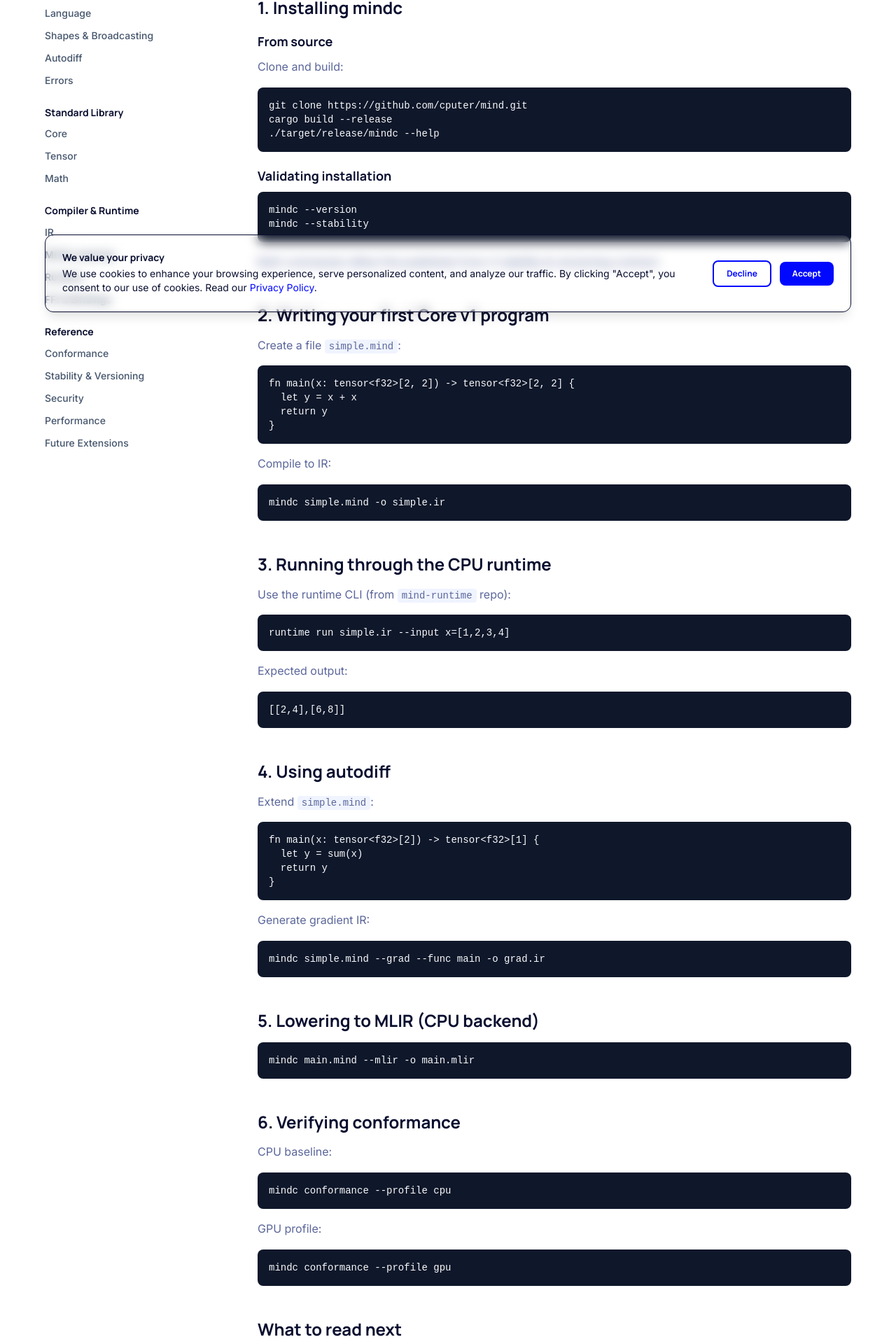
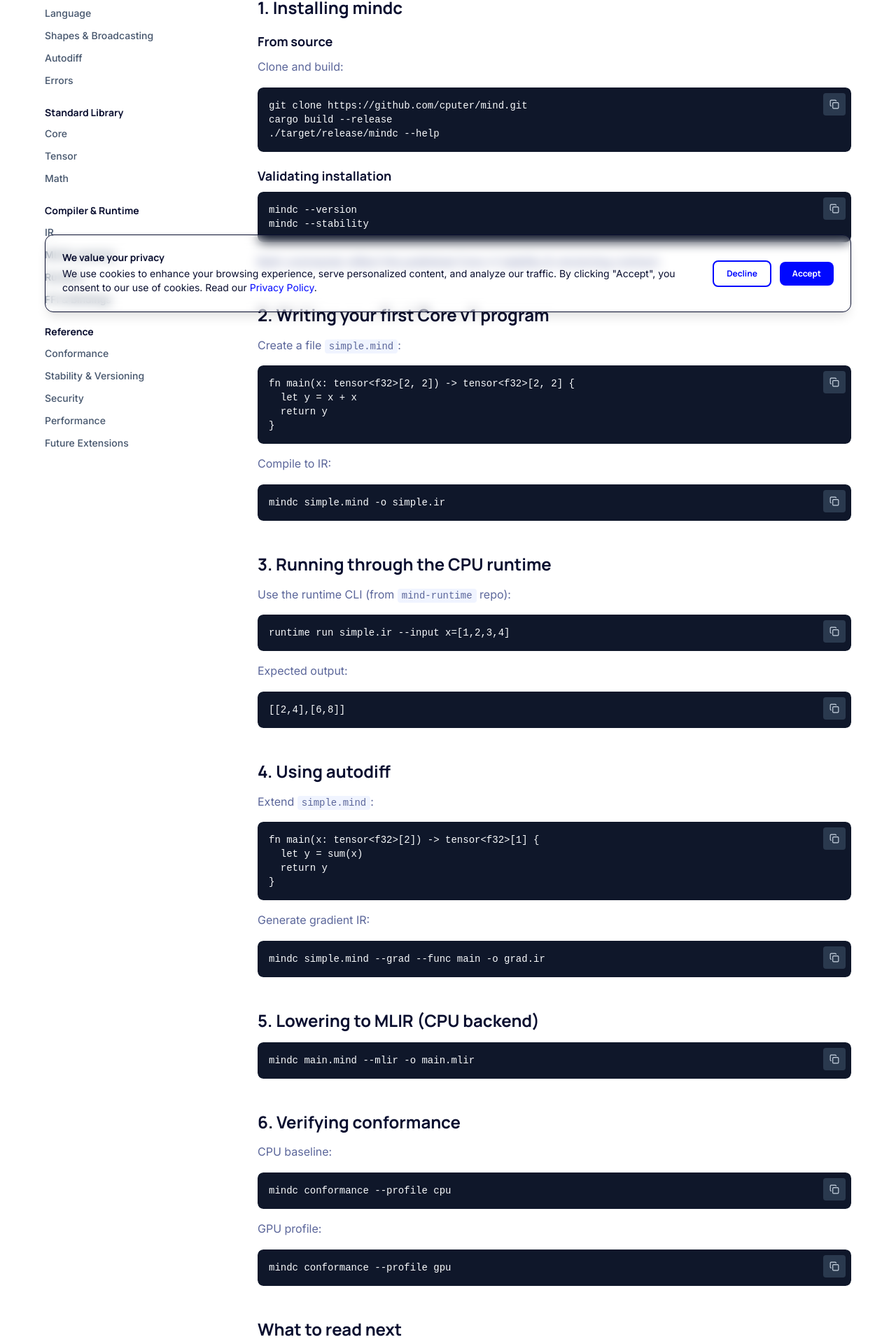
Before and after one commit to star-ga/mindlang.dev, a Next.js app: page /docs/using-core-v1 in a window 1280 px wide. Shown: the part 338-2258 px from the top of the page at 70% size. Built offline with nearby package versions, Linux system fonts and the light colour scheme.

Commit message:
Make code block copy button always visible
- Remove opacity-0/group-hover:opacity-100 from CodeBlock button
- Convert using-core-v1 and cookbook pages to use CodeBlock component
- All code blocks now have visible copy buttons

```diff
--- a/src/app/docs/cookbook/page.tsx
+++ b/src/app/docs/cookbook/page.tsx
@@ -1,5 +1,6 @@
 import { Metadata } from "next";
 import { Breadcrumbs } from "@/components/ui/Breadcrumbs";
+import { CodeBlock } from "@/components/ui/CodeBlock";
 import { DocsSidebar, MobileDocsSidebar } from "@/components/ui/DocsSidebar";
 import { PageNavigation } from "@/components/ui/PageNavigation";
 
@@ -25,64 +26,44 @@ export default function CookbookPage() {
                         </p>
 
                         <h2 className="text-2xl font-bold font-heading mt-12 mb-4">Recipe 1 — Simple arithmetic (CPU)</h2>
-                        <pre className="bg-slate-900 text-slate-50 p-4 rounded-lg text-sm font-mono overflow-x-auto mb-4">
-                            {`fn main(x: tensor<f32>[4]) -> tensor<f32>[4] { return x * 2.0 }`}
-                        </pre>
+                        <CodeBlock className="mb-4">{`fn main(x: tensor<f32>[4]) -> tensor<f32>[4] { return x * 2.0 }`}</CodeBlock>
                         <p className="text-muted mb-4">Run:</p>
-                        <pre className="bg-slate-900 text-slate-50 p-4 rounded-lg text-sm font-mono overflow-x-auto mb-8">
-                            {`mindc scale.mind -o scale.ir
-runtime run scale.ir --input x=[1,2,3,4]`}
-                        </pre>
+                        <CodeBlock className="mb-8">{`mindc scale.mind -o scale.ir
+runtime run scale.ir --input x=[1,2,3,4]`}</CodeBlock>
 
                         <h2 className="text-2xl font-bold font-heading mt-12 mb-4">Recipe 2 — Autodiff of a loss function</h2>
-                        <pre className="bg-slate-900 text-slate-50 p-4 rounded-lg text-sm font-mono overflow-x-auto mb-4">
-                            {`fn main(x: tensor<f32>[3]) -> tensor<f32>[1] {
+                        <CodeBlock className="mb-4">{`fn main(x: tensor<f32>[3]) -> tensor<f32>[1] {
   let y = sum(x * x)
   return y
-}`}
-                        </pre>
+}`}</CodeBlock>
                         <p className="text-muted mb-4">Gradient IR:</p>
-                        <pre className="bg-slate-900 text-slate-50 p-4 rounded-lg text-sm font-mono overflow-x-auto mb-4">
-                            {`mindc loss.mind --grad --func main -o loss.grad.ir`}
-                        </pre>
+                        <CodeBlock className="mb-4">{`mindc loss.mind --grad --func main -o loss.grad.ir`}</CodeBlock>
                         <p className="text-muted mb-8">Expected gradient: <code>2 * x</code>.</p>
 
                         <h2 className="text-2xl font-bold font-heading mt-12 mb-4">Recipe 3 — MLIR lowering for CPU</h2>
-                        <pre className="bg-slate-900 text-slate-50 p-4 rounded-lg text-sm font-mono overflow-x-auto mb-8">
-                            {`mindc scale.mind --mlir -o scale.mlir`}
-                        </pre>
+                        <CodeBlock className="mb-8">{`mindc scale.mind --mlir -o scale.mlir`}</CodeBlock>
 
                         <h2 className="text-2xl font-bold font-heading mt-12 mb-4">Recipe 4 — GPU profile: correct error handling</h2>
-                        <pre className="bg-slate-900 text-slate-50 p-4 rounded-lg text-sm font-mono overflow-x-auto mb-4">
-                            {`mindc main.mind --target gpu`}
-                        </pre>
+                        <CodeBlock className="mb-4">{`mindc main.mind --target gpu`}</CodeBlock>
                         <p className="text-muted mb-4">Expected result (Core v1-stable):</p>
-                        <pre className="bg-slate-900 text-slate-50 p-4 rounded-lg text-sm font-mono overflow-x-auto mb-8">
-                            {`error[runtime]: backend 'gpu' unavailable`}
-                        </pre>
+                        <CodeBlock className="mb-8">{`error[runtime]: backend 'gpu' unavailable`}</CodeBlock>
 
                         <h2 className="text-2xl font-bold font-heading mt-12 mb-4">Recipe 5 — Host embedding via the runtime API</h2>
-                        <pre className="bg-slate-900 text-slate-50 p-4 rounded-lg text-sm font-mono overflow-x-auto mb-4">
-                            {`let rt = MindRuntime::new_cpu()?;
+                        <CodeBlock className="mb-4">{`let rt = MindRuntime::new_cpu()?;
 let inp = rt.allocate(&tensor_desc_f32(&[2]))?;
 rt.write_tensor(inp, &[1.0, 3.0])?;
 
 let out = rt.allocate(&tensor_desc_f32(&[1]))?;
 rt.run_op("sum", &[inp], &[out])?;
 
-let result = rt.read_tensor(out)?;`}
-                        </pre>
+let result = rt.read_tensor(out)?;`}</CodeBlock>
                         <p className="text-muted mb-8">Output: <code>4.0</code>.</p>
 
                         <h2 className="text-2xl font-bold font-heading mt-12 mb-4">Recipe 6 — Running the official conformance suite</h2>
                         <p className="text-muted mb-4">CPU baseline:</p>
-                        <pre className="bg-slate-900 text-slate-50 p-4 rounded-lg text-sm font-mono overflow-x-auto mb-4">
-                            {`mindc conformance --profile cpu`}
-                        </pre>
+                        <CodeBlock className="mb-4">{`mindc conformance --profile cpu`}</CodeBlock>
                         <p className="text-muted mb-4">GPU profile:</p>
-                        <pre className="bg-slate-900 text-slate-50 p-4 rounded-lg text-sm font-mono overflow-x-auto">
-                            {`mindc conformance --profile gpu`}
-                        </pre>
+                        <CodeBlock>{`mindc conformance --profile gpu`}</CodeBlock>
                     </div>
 
                     <PageNavigation
--- a/src/app/docs/using-core-v1/page.tsx
+++ b/src/app/docs/using-core-v1/page.tsx
@@ -1,6 +1,7 @@
 import { Metadata } from "next";
 import Link from "next/link";
 import { Breadcrumbs } from "@/components/ui/Breadcrumbs";
+import { CodeBlock } from "@/components/ui/CodeBlock";
 import { DocsSidebar, MobileDocsSidebar } from "@/components/ui/DocsSidebar";
 import { PageNavigation } from "@/components/ui/PageNavigation";
 
@@ -28,69 +29,47 @@ export default function UsingCoreV1Page() {
                         <h2 className="text-2xl font-bold font-heading mt-12 mb-4">1. Installing mindc</h2>
                         <h3 className="text-lg font-bold mt-6 mb-3">From source</h3>
                         <p className="text-muted mb-4">Clone and build:</p>
-                        <pre className="bg-slate-900 text-slate-50 p-4 rounded-lg text-sm font-mono overflow-x-auto mb-6">
-                            {`git clone https://github.com/cputer/mind.git
+                        <CodeBlock className="mb-6">{`git clone https://github.com/cputer/mind.git
 cargo build --release
-./target/release/mindc --help`}
-                        </pre>
+./target/release/mindc --help`}</CodeBlock>
 
                         <h3 className="text-lg font-bold mt-6 mb-3">Validating installation</h3>
-                        <pre className="bg-slate-900 text-slate-50 p-4 rounded-lg text-sm font-mono overflow-x-auto mb-4">
-                            {`mindc --version
-mindc --stability`}
-                        </pre>
+                        <CodeBlock className="mb-4">{`mindc --version
+mindc --stability`}</CodeBlock>
                         <p className="text-muted mb-8">Both commands reflect the published Core v1 stability & versioning contract.</p>
 
                         <h2 className="text-2xl font-bold font-heading mt-12 mb-4">2. Writing your first Core v1 program</h2>
                         <p className="text-muted mb-4">Create a file <code>simple.mind</code>:</p>
-                        <pre className="bg-slate-900 text-slate-50 p-4 rounded-lg text-sm font-mono overflow-x-auto mb-4">
-                            {`fn main(x: tensor<f32>[2, 2]) -> tensor<f32>[2, 2] {
+                        <CodeBlock className="mb-4">{`fn main(x: tensor<f32>[2, 2]) -> tensor<f32>[2, 2] {
   let y = x + x
   return y
-}`}
-                        </pre>
+}`}</CodeBlock>
                         <p className="text-muted mb-4">Compile to IR:</p>
-                        <pre className="bg-slate-900 text-slate-50 p-4 rounded-lg text-sm font-mono overflow-x-auto mb-8">
-                            {`mindc simple.mind -o simple.ir`}
-                        </pre>
+                        <CodeBlock className="mb-8">{`mindc simple.mind -o simple.ir`}</CodeBlock>
 
                         <h2 className="text-2xl font-bold font-heading mt-12 mb-4">3. Running through the CPU runtime</h2>
                         <p className="text-muted mb-4">Use the runtime CLI (from <code>mind-runtime</code> repo):</p>
-                        <pre className="bg-slate-900 text-slate-50 p-4 rounded-lg text-sm font-mono overflow-x-auto mb-4">
-                            {`runtime run simple.ir --input x=[1,2,3,4]`}
-                        </pre>
+                        <CodeBlock className="mb-4">{`runtime run simple.ir --input x=[1,2,3,4]`}</CodeBlock>
                         <p className="text-muted mb-4">Expected output:</p>
-                        <pre className="bg-slate-900 text-slate-50 p-4 rounded-lg text-sm font-mono overflow-x-auto mb-8">
-                            {`[[2,4],[6,8]]`}
-                        </pre>
+                        <CodeBlock className="mb-8">{`[[2,4],[6,8]]`}</CodeBlock>
 
                         <h2 className="text-2xl font-bold font-heading mt-12 mb-4">4. Using autodiff</h2>
                         <p className="text-muted mb-4">Extend <code>simple.mind</code>:</p>
-                        <pre className="bg-slate-900 text-slate-50 p-4 rounded-lg text-sm font-mono overflow-x-auto mb-4">
-                            {`fn main(x: tensor<f32>[2]) -> tensor<f32>[1] {
+                        <CodeBlock className="mb-4">{`fn main(x: tensor<f32>[2]) -> tensor<f32>[1] {
   let y = sum(x)
   return y
-}`}
-                        </pre>
+}`}</CodeBlock>
                         <p className="text-muted mb-4">Generate gradient IR:</p>
-                        <pre className="bg-slate-900 text-slate-50 p-4 rounded-lg text-sm font-mono overflow-x-auto mb-8">
-                            {`mindc simple.mind --grad --func main -o grad.ir`}
-                        </pre>
+                        <CodeBlock className="mb-8">{`mindc simple.mind --grad --func main -o grad.ir`}</CodeBlock>
 
                         <h2 className="text-2xl font-bold font-heading mt-12 mb-4">5. Lowering to MLIR (CPU backend)</h2>
-                        <pre className="bg-slate-900 text-slate-50 p-4 rounded-lg text-sm font-mono overflow-x-auto mb-8">
-                            {`mindc main.mind --mlir -o main.mlir`}
-                        </pre>
+                        <CodeBlock className="mb-8">{`mindc main.mind --mlir -o main.mlir`}</CodeBlock>
 
                         <h2 className="text-2xl font-bold font-heading mt-12 mb-4">6. Verifying conformance</h2>
                         <p className="text-muted mb-4">CPU baseline:</p>
-                        <pre className="bg-slate-900 text-slate-50 p-4 rounded-lg text-sm font-mono overflow-x-auto mb-4">
-                            {`mindc conformance --profile cpu`}
-                        </pre>
+                        <CodeBlock className="mb-4">{`mindc conformance --profile cpu`}</CodeBlock>
                         <p className="text-muted mb-4">GPU profile:</p>
-                        <pre className="bg-slate-900 text-slate-50 p-4 rounded-lg text-sm font-mono overflow-x-auto mb-8">
-                            {`mindc conformance --profile gpu`}
-                        </pre>
+                        <CodeBlock className="mb-8">{`mindc conformance --profile gpu`}</CodeBlock>
 
                         <h2 className="text-2xl font-bold font-heading mt-12 mb-4">What to read next</h2>
                         <ul className="list-disc pl-6 space-y-2 text-muted">
--- a/src/components/ui/CodeBlock.tsx
+++ b/src/components/ui/CodeBlock.tsx
@@ -24,7 +24,7 @@ export function CodeBlock({ children, className = "" }: CodeBlockProps) {
             </pre>
             <button
                 onClick={handleCopy}
-                className="absolute top-2 right-2 flex items-center justify-center w-8 h-8 rounded bg-slate-700/80 hover:bg-slate-600 transition-colors text-slate-300 opacity-0 group-hover:opacity-100"
+                className="absolute top-2 right-2 flex items-center justify-center w-8 h-8 rounded bg-slate-700/80 hover:bg-slate-600 transition-colors text-slate-300"
                 aria-label="Copy code"
             >
                 {copied ? (
```
